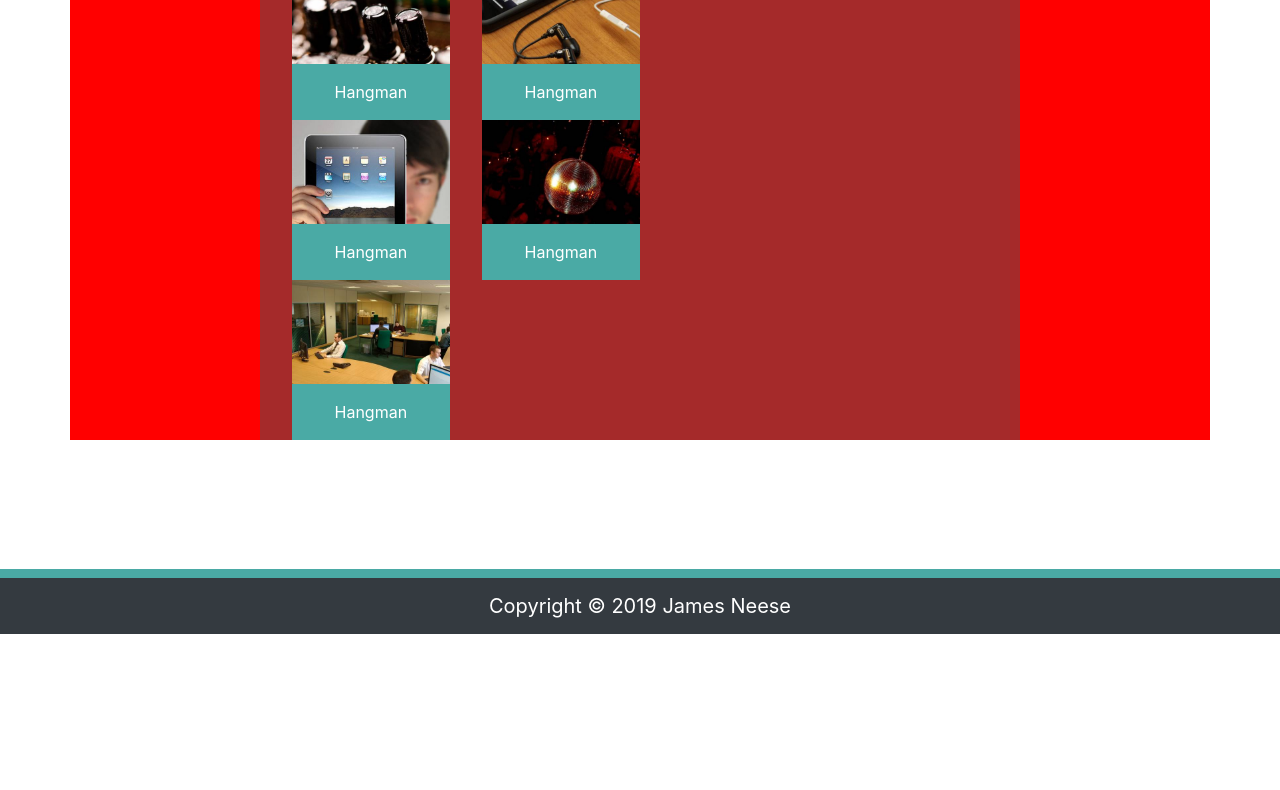
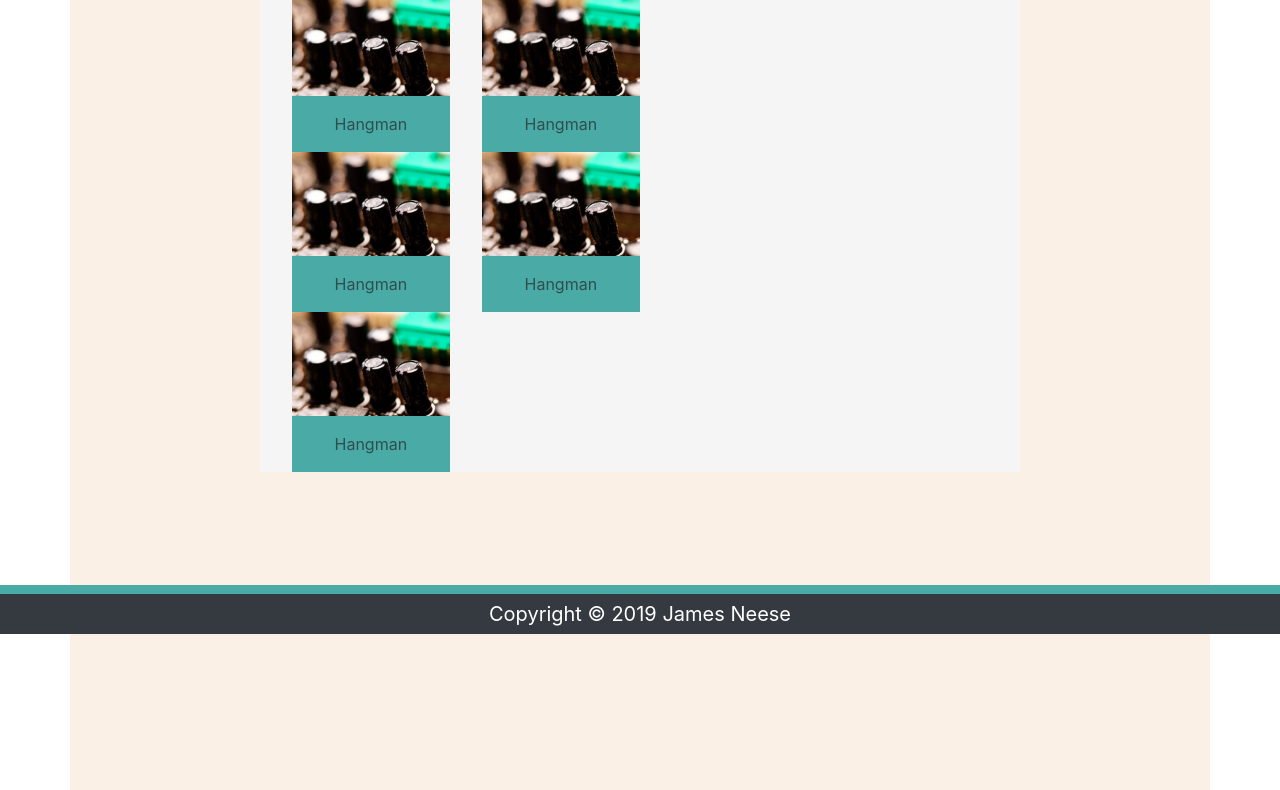
Before and after one commit to JBloodBeardN/Bootstrap-Portfolio, a plain HTML site: page portfolio.html in a window 1280 px wide. Shown: the part 166-956 px from the top of the page. Before the commit the page ends 800 px from the top, so only its background shows below. Drawn offline with nearby package versions, Linux system fonts and the light colour scheme.

Commit message:
mostly done with this, has some oddities, but its 1154pm so gotta submit

```diff
--- a/css/styles.css
+++ b/css/styles.css
@@ -1,22 +1,38 @@
+/* Global Header Styles */
+html{
+    background-color:linen;
+}
 #brandLink{
-    background-color:#4aaaa5;
+    background-color:#45bad3;
     color:white;
     padding:1rem 1rem;
 }
 
+.navbar{
+    margin-top:0!important;
+    margin-bottom:0!important;
+    padding-top:0!important;
+    padding-bottom: 0!important;;
+}
+
+/* Index.html page styles */
+
 #contentGrid {
-    background-color:red;
-    margin-top:5rem;
+    background-color:linen;
+    margin-top:7rem;
+    min-height:300vh;
 }
 
 #aboutMeHeader{
-    background-color:teal;
+    background-color:whitesmoke;
     margin:auto;
+    color:#4aaaa5;
 }
 
 #floatContainer{
-    background-color:brown;
+    background-color:whitesmoke;
     margin:auto;
+    color:darkslategrey;
 }
 
 #aboutMeImage{
@@ -25,6 +41,118 @@
     border: 1px solid #ddd;
     margin:1rem;
 }
+
+/* Portfolio.html styles */
+
+/* sets a background image to each of the portfolio items */
+#portfolioItem1{
+background-image: url('../images/technics-q-c-640-480-4.jpg');
+background-position: center;
+background-repeat: no-repeat;
+background-size: cover;
+min-height:10rem;
+background-color:darkgrey;
+}
+
+#portfolioItem2{
+    background-image: url('../images/technics-q-c-640-480-4.jpg');
+    background-position: center;
+    background-repeat: no-repeat;
+    background-size: cover;
+    min-height:10rem;
+    background-color:darkgrey;
+}
+
+#portfolioItem3{
+    background-image: url('../images/technics-q-c-640-480-4.jpg');
+    background-position: center;
+    background-repeat: no-repeat;
+    background-size: cover;
+    min-height:10rem;
+    background-color:darkgrey;
+    }
+
+#portfolioItem4{
+    background-image: url('../images/technics-q-c-640-480-4.jpg');
+    background-position: center;
+    background-repeat: no-repeat;
+    background-size: cover;
+    min-height:10rem;
+    background-color:darkgrey;
+    }
+
+#portfolioItem5{
+    background-image: url('../images/technics-q-c-640-480-4.jpg');
+    background-position: center;
+    background-repeat: no-repeat;
+    background-size: cover;
+    min-height:10rem;
+    background-color:darkgrey;
+    }
+#portfolioItem1Row1{
+    min-height:10rem
+}
+#portfolioItem1Col1{
+    padding:1rem;
+    width:100%;
+    background-color:#4aaaa5;
+    color:white"
+}
+
+#portfolioItem2Row1{
+    min-height:10rem
+}
+#portfolioItem2Col1{
+    padding:1rem;
+    width:100%;
+    background-color:#4aaaa5;
+    color:white"
+}
+
+#portfolioItem3Row1{
+    min-height:10rem
+}
+#portfolioItem3Col1{
+    padding:1rem;
+    width:100%;
+    background-color:#4aaaa5;
+    color:white"
+}
+
+#portfolioItem4Row1{
+    min-height:10rem
+}
+#portfolioItem4Col1{
+    padding:1rem;
+    width:100%;
+    background-color:#4aaaa5;
+    color:white"
+}
+
+#portfolioItem5Row1{
+    min-height:10rem
+}
+#portfolioItem5Col1{
+    padding:1rem;
+    width:100%;
+    background-color:#4aaaa5;
+    color:white"
+}
+
+/* Contact.html styles */
+
+#contactSubmitButton{
+    color:white;
+    background-color: #4aaaa5;
+    margin-bottom: 1rem;
+}
+
+#contactContainer{
+    margin:auto;
+    background-color:whitesmoke;
+}
+
+/* GlobalFooter Styles start */
 
 #footerBorder{
     border-top:0.6rem solid #4aaaa5;
--- a/portfolio.html
+++ b/portfolio.html
@@ -24,7 +24,8 @@
     <span class="navbar-toggler-icon"></span>
     </button>
 
-                <div class="collapse navbar-collapse d-flex justify-content-end" id="navbarSupportedContent">
+            <div class="collapse navbar-collapse justify-content-end" id="navbarSupportedContent">
+                <!-- <div class=" "> -->
                     <ul class="navbar-nav">
                         <li class="nav-item active">
                         <a class="nav-link" href="index.html">About Me <span class="sr-only">(current)</span></a>
@@ -36,6 +37,7 @@
                         <a class="nav-link" href="contact.html">| Contact</a>
                         </li>
                     </ul>
+                <!-- </div> -->
             </div>
 </nav>
 
@@ -58,15 +60,15 @@
                     <div class="row">
 
                         <!-- This is the portfolio item itself -->
-                        <div class="col-sm-12 col-md-5 col-lg-5 offset-md-1" style="background-image: url('images/technics-q-c-640-480-4.jpg'); background-position: center; background-repeat: no-repeat; background-size: cover; min-height:10rem; background-color:darkgrey">
-                            <div class="row align-items-end" style="min-height:10rem">
-                                <div class="col text-center"style="padding:1rem; width:100%; background-color:#4aaaa5; color:white">Hangman
+                        <div class="col-sm-12 col-md-5 col-lg-5 offset-md-1" id="portfolioItem1">
+                            <div class="row align-items-end" id="portfolioItem1Row1">
+                                <div class="col text-center" id="portfolioItem1Col1">Hangman
                                 </div>
                             </div>
                         </div>
-                        <div class="col-sm-12 col-md-5 col-lg-5 offset-md-1" style="background-image: url('images/technics-q-c-640-480-7.jpg'); background-position: center; background-repeat: no-repeat; background-size: cover; min-height:10rem; background-color:darkgrey">
-                            <div class="row align-items-end" style="min-height:10rem">
-                                <div class="col text-center" style="padding:1rem; width:100%; background-color:#4aaaa5; color:white">Hangman
+                        <div class="col-sm-12 col-md-5 col-lg-5 offset-md-1" id="portfolioItem2">
+                            <div class="row align-items-end" id="portfolioItem2Row1">
+                                <div class="col text-center" id="portfolioItem2Col1">Hangman
                                 </div>
                             </div>
                         </div>
@@ -79,15 +81,15 @@
                         <div class="row">
 
                             <!-- This is the portfolio item itself -->
-                            <div class="col-sm-12 col-md-5 col-lg-5 offset-md-1" style="background-image: url('images/technics-q-c-640-480-1.jpg'); background-position: center; background-repeat: no-repeat; background-size: cover; min-height:10rem; background-color:darkgrey">
-                                <div class="row align-items-end" style="min-height:10rem">
-                                    <div class="col text-center" style="padding:1rem; width:100%; background-color:#4aaaa5; color:white">Hangman
+                            <div class="col-sm-12 col-md-5 col-lg-5 offset-md-1" id="portfolioItem3">
+                                <div class="row align-items-end" id="portfolioItem3Row1">
+                                    <div class="col text-center" id="portfolioItem3Col1">Hangman
                                     </div>
                                 </div>
                             </div>
-                            <div class="col-sm-12 col-md-5 col-lg-5 offset-md-1" style="background-image: url('images/nightlife-q-c-640-480-2.jpg'); background-position: center; background-repeat: no-repeat; background-size: cover; min-height:10rem; background-color:darkgrey">
-                                <div class="row align-items-end" style="min-height:10rem">
-                                    <div class="col text-center" style="padding:1rem; width:100%; background-color:#4aaaa5; color:white">Hangman
+                            <div class="col-sm-12 col-md-5 col-lg-5 offset-md-1" id="portfolioItem4">
+                                <div class="row align-items-end" id="portfolioItem4Row1">
+                                    <div class="col text-center" id="portfolioItem4Col1">Hangman
                                     </div>
                                 </div>
                             </div>
@@ -100,9 +102,10 @@
                             <div class="row">
 
                                 <!-- This is the portfolio item itself -->
-                                <div class="col-sm-12 col-md-5 col-lg-5 offset-md-1" style="background-image: url('images/business-q-c-640-480-6.jpg'); background-position: center; background-repeat: no-repeat; background-size: cover; min-height:10rem; background-color:darkgrey">
-                                    <div class="row align-items-end" style="min-height:10rem">
-                                        <div class="col text-center" style="padding:1rem; width:100%; background-color:#4aaaa5; color:white">Hangman
+                                <div class="col-sm-12 col-md-5 col-lg-5 offset-md-1" id="portfolioItem5">
+                                        <div class="row align-items-end" id="portfolioItem5Row1">
+                                            <div class="col text-center" id="portfolioItem5Col1">Hangman
+
                                             </div>
                                     </div>
                                 </div>
```
Also changed, not shown: contact.html (+10 -7 lines), index.html (+8 -6 lines), testHeader.html (+3 -3 lines). Lines whose indentation alone changed are shown as unchanged.
